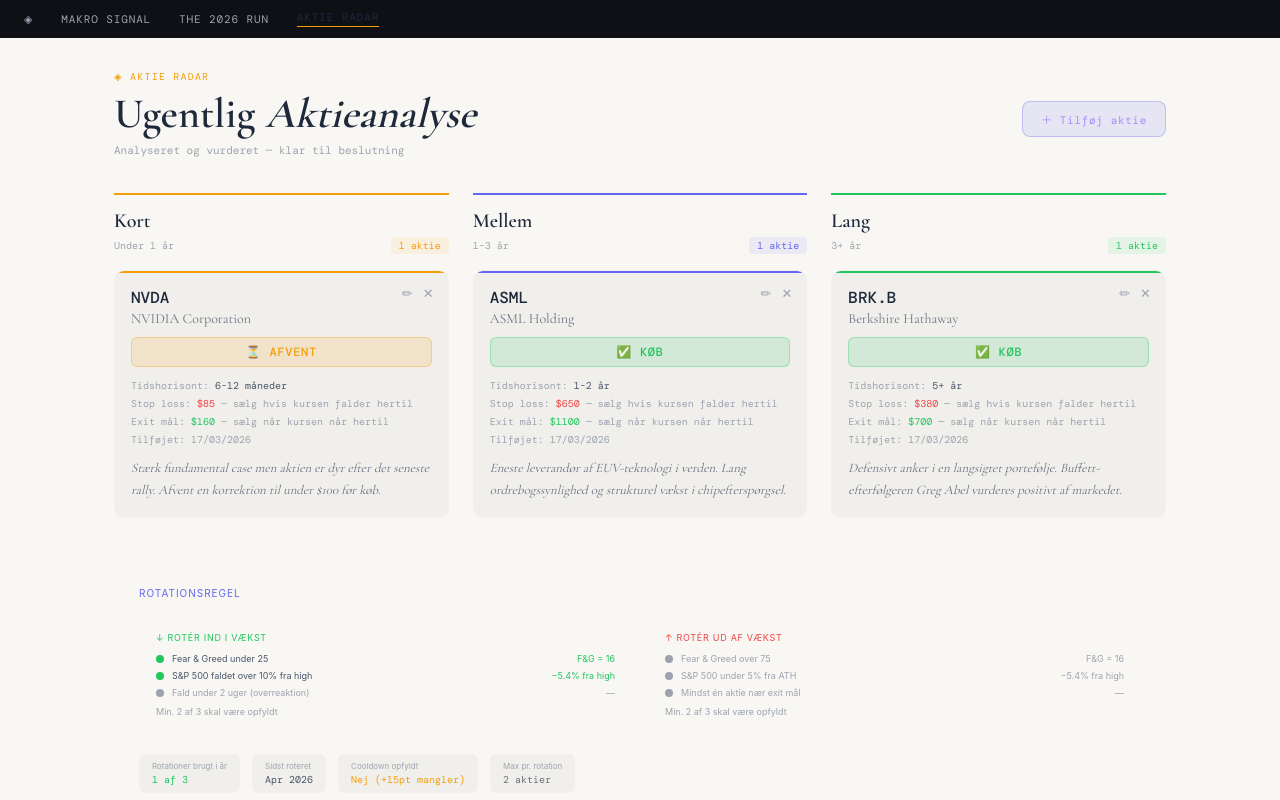
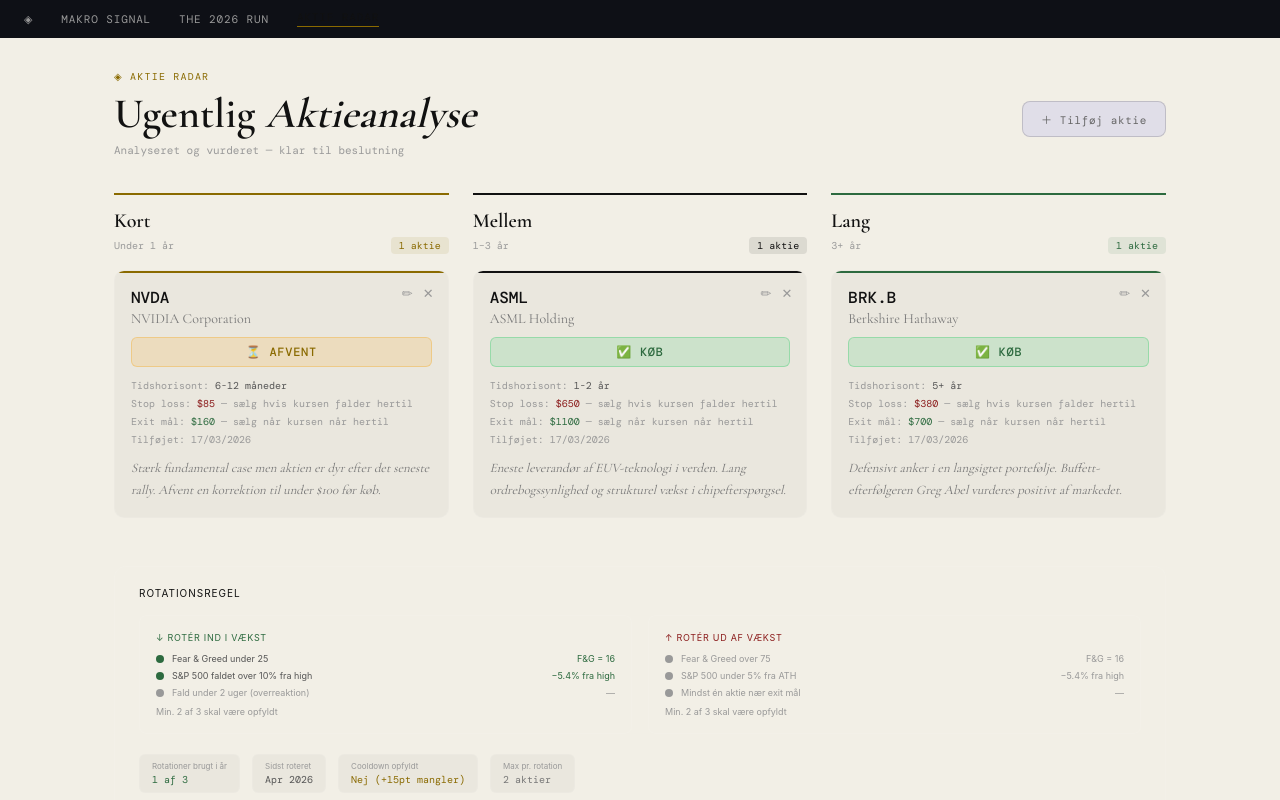
Before and after one commit to tsjbasj/makro-signal, a Next.js app: page /radar in a window 1280 px wide. Shown: the top 800 px of the page. Built offline with nearby package versions, Linux system fonts and the light colour scheme.

Commit message:
newspaper: radar colors

```diff
--- a/app/radar/page.tsx
+++ b/app/radar/page.tsx
@@ -66,21 +66,21 @@
 ]
 
 const DOM_CONFIG = {
-  KØB: { bg: 'rgba(34,197,94,0.15)', text: '#22c55e', border: 'rgba(34,197,94,0.3)', emoji: '✅' },
-  AFVENT: { bg: 'rgba(245,158,11,0.15)', text: '#f59e0b', border: 'rgba(245,158,11,0.3)', emoji: '⏳' },
-  SKIP: { bg: 'rgba(239,68,68,0.15)', text: '#ef4444', border: 'rgba(239,68,68,0.3)', emoji: '❌' },
+  KØB: { bg: 'rgba(34,197,94,0.15)', text: '#2d6a3f', border: 'rgba(34,197,94,0.3)', emoji: '✅' },
+  AFVENT: { bg: 'rgba(245,158,11,0.15)', text: '#8a6a00', border: 'rgba(245,158,11,0.3)', emoji: '⏳' },
+  SKIP: { bg: 'rgba(239,68,68,0.15)', text: '#8b1c1c', border: 'rgba(239,68,68,0.3)', emoji: '❌' },
 }
 
-const HORIZON_ACCENT = { kort: '#f59e0b', mellem: '#6366f1', lang: '#22c55e' }
+const HORIZON_ACCENT = { kort: '#8a6a00', mellem: '#111111', lang: '#2d6a3f' }
 
 /* ─── Navigation ─────────────────────────────────────── */
 function Nav() {
   return (
     <nav style={{ display: 'flex', alignItems: 'center', gap: 28, padding: '10px 24px', background: 'rgba(7,9,15,0.97)', borderBottom: '1px solid rgba(0,0,0,0.05)', fontFamily: 'var(--font-dm-mono)', fontSize: 11, letterSpacing: '0.08em', textTransform: 'uppercase', position: 'sticky', top: 0, zIndex: 100 }}>
-      <span style={{ color: '#9ca3af' }}>◈</span>
-      <Link href="/" style={{ color: '#9ca3af', textDecoration: 'none' }}>Makro Signal</Link>
-      <Link href="/portfolio" style={{ color: '#9ca3af', textDecoration: 'none' }}>The 2026 Run</Link>
-      <Link href="/radar" style={{ color: '#1e293b', textDecoration: 'none', borderBottom: '1px solid #f59e0b', paddingBottom: 2 }}>Aktie Radar</Link>
+      <span style={{ color: '#999999' }}>◈</span>
+      <Link href="/" style={{ color: '#999999', textDecoration: 'none' }}>Makro Signal</Link>
+      <Link href="/portfolio" style={{ color: '#999999', textDecoration: 'none' }}>The 2026 Run</Link>
+      <Link href="/radar" style={{ color: '#111111', textDecoration: 'none', borderBottom: '1px solid #8a6a00', paddingBottom: 2 }}>Aktie Radar</Link>
     </nav>
   )
 }
@@ -165,14 +165,14 @@
     border: '1px solid rgba(0,0,0,0.08)',
     borderRadius: 6,
     padding: '8px 12px',
-    color: '#1e293b',
+    color: '#111111',
     fontFamily: 'var(--font-dm-mono)',
     fontSize: 12,
     outline: 'none',
   }
   const lbl = {
     fontSize: 10,
-    color: '#9ca3af',
+    color: '#999999',
     letterSpacing: '0.08em',
     textTransform: 'uppercase' as const,
     marginBottom: 4,
@@ -183,13 +183,13 @@
 
   return (
     <div style={{ position: 'fixed', inset: 0, background: 'rgba(0,0,0,0.72)', zIndex: 200, display: 'flex', alignItems: 'center', justifyContent: 'center', padding: 16 }}>
-      <div style={{ background: '#f8f7f4', border: '1px solid rgba(0,0,0,0.08)', borderRadius: 12, padding: 28, width: '100%', maxWidth: 600, maxHeight: '90vh', overflowY: 'auto' }}>
+      <div style={{ background: '#f2efe6', border: '1px solid rgba(0,0,0,0.08)', borderRadius: 12, padding: 28, width: '100%', maxWidth: 600, maxHeight: '90vh', overflowY: 'auto' }}>
         {/* Header */}
         <div style={{ display: 'flex', justifyContent: 'space-between', alignItems: 'center', marginBottom: 24 }}>
           <span style={{ fontFamily: 'var(--font-cormorant)', fontSize: 22, fontWeight: 600 }}>
             {isEdit ? 'Rediger aktie' : 'Tilføj aktie'}
           </span>
-          <button onClick={onClose} style={{ background: 'none', border: 'none', color: '#9ca3af', cursor: 'pointer', fontSize: 20, lineHeight: 1 }}>✕</button>
+          <button onClick={onClose} style={{ background: 'none', border: 'none', color: '#999999', cursor: 'pointer', fontSize: 20, lineHeight: 1 }}>✕</button>
         </div>
 
         {/* AI search — only for new stocks */}
@@ -207,7 +207,7 @@
               <button
                 onClick={runAnalysis}
                 disabled={analysing}
-                style={{ background: 'rgba(99,102,241,0.2)', border: '1px solid rgba(99,102,241,0.3)', color: analysing ? '#9ca3af' : '#a78bfa', borderRadius: 6, padding: '8px 16px', fontFamily: 'var(--font-dm-mono)', fontSize: 11, cursor: analysing ? 'wait' : 'pointer', whiteSpace: 'nowrap' }}
+                style={{ background: 'rgba(0,0,0,0.10)', border: '1px solid rgba(0,0,0,0.15)', color: analysing ? '#999999' : '#666666', borderRadius: 6, padding: '8px 16px', fontFamily: 'var(--font-dm-mono)', fontSize: 11, cursor: analysing ? 'wait' : 'pointer', whiteSpace: 'nowrap' }}
               >
                 {analysing ? 'Analyserer…' : '🔍 Analysér'}
               </button>
@@ -282,10 +282,10 @@
         </div>
 
         <div style={{ display: 'flex', gap: 10, justifyContent: 'flex-end' }}>
-          <button onClick={onClose} style={{ background: 'none', border: '1px solid rgba(0,0,0,0.08)', color: '#9ca3af', borderRadius: 6, padding: '10px 20px', fontFamily: 'var(--font-dm-mono)', fontSize: 11, cursor: 'pointer' }}>
+          <button onClick={onClose} style={{ background: 'none', border: '1px solid rgba(0,0,0,0.08)', color: '#999999', borderRadius: 6, padding: '10px 20px', fontFamily: 'var(--font-dm-mono)', fontSize: 11, cursor: 'pointer' }}>
             Annuller
           </button>
-          <button onClick={handleSave} style={{ background: 'rgba(99,102,241,0.25)', border: '1px solid rgba(99,102,241,0.4)', color: '#a78bfa', borderRadius: 6, padding: '10px 20px', fontFamily: 'var(--font-dm-mono)', fontSize: 11, cursor: 'pointer' }}>
+          <button onClick={handleSave} style={{ background: 'rgba(0,0,0,0.12)', border: '1px solid rgba(0,0,0,0.18)', color: '#666666', borderRadius: 6, padding: '10px 20px', fontFamily: 'var(--font-dm-mono)', fontSize: 11, cursor: 'pointer' }}>
             Gem aktie
           </button>
         </div>
@@ -315,14 +315,14 @@
       <div style={{ padding: '14px 16px 16px' }}>
         {/* Edit / delete */}
         <div style={{ position: 'absolute', top: 14, right: 12, display: 'flex', gap: 6 }}>
-          <button onClick={onEdit} title="Rediger" style={{ background: 'none', border: 'none', color: '#9ca3af', cursor: 'pointer', fontSize: 13, padding: 2, lineHeight: 1 }}>✏</button>
-          <button onClick={onDelete} title="Slet" style={{ background: 'none', border: 'none', color: '#9ca3af', cursor: 'pointer', fontSize: 13, padding: 2, lineHeight: 1 }}>✕</button>
+          <button onClick={onEdit} title="Rediger" style={{ background: 'none', border: 'none', color: '#999999', cursor: 'pointer', fontSize: 13, padding: 2, lineHeight: 1 }}>✏</button>
+          <button onClick={onDelete} title="Slet" style={{ background: 'none', border: 'none', color: '#999999', cursor: 'pointer', fontSize: 13, padding: 2, lineHeight: 1 }}>✕</button>
         </div>
 
         {/* Ticker + name */}
         <div style={{ marginBottom: 10, paddingRight: 48 }}>
-          <span style={{ fontFamily: 'var(--font-dm-mono)', fontSize: 16, fontWeight: 500, color: '#1e293b' }}>{stock.ticker}</span>
-          <div style={{ fontFamily: 'var(--font-cormorant)', fontSize: 14, color: '#6b7280', marginTop: 2 }}>{stock.name}</div>
+          <span style={{ fontFamily: 'var(--font-dm-mono)', fontSize: 16, fontWeight: 500, color: '#111111' }}>{stock.ticker}</span>
+          <div style={{ fontFamily: 'var(--font-cormorant)', fontSize: 14, color: '#777777', marginTop: 2 }}>{stock.name}</div>
         </div>
 
         {/* DOM badge */}
@@ -333,27 +333,27 @@
         {/* Data rows */}
         <div style={{ fontFamily: 'var(--font-dm-mono)', fontSize: 10, display: 'flex', flexDirection: 'column', gap: 5, marginBottom: 12 }}>
           <div>
-            <span style={{ color: '#9ca3af' }}>Tidshorisont: </span>
-            <span style={{ color: '#4a5568' }}>{stock.horizonText}</span>
+            <span style={{ color: '#999999' }}>Tidshorisont: </span>
+            <span style={{ color: '#555555' }}>{stock.horizonText}</span>
           </div>
           <div>
-            <span style={{ color: '#9ca3af' }}>Stop loss: </span>
-            <span style={{ color: '#ef4444' }}>${stock.stopLoss}</span>
-            <span style={{ color: '#9ca3af' }}> — sælg hvis kursen falder hertil</span>
+            <span style={{ color: '#999999' }}>Stop loss: </span>
+            <span style={{ color: '#8b1c1c' }}>${stock.stopLoss}</span>
+            <span style={{ color: '#999999' }}> — sælg hvis kursen falder hertil</span>
           </div>
           <div>
-            <span style={{ color: '#9ca3af' }}>Exit mål: </span>
-            <span style={{ color: '#22c55e' }}>${stock.exitTarget}</span>
-            <span style={{ color: '#9ca3af' }}> — sælg når kursen når hertil</span>
+            <span style={{ color: '#999999' }}>Exit mål: </span>
+            <span style={{ color: '#2d6a3f' }}>${stock.exitTarget}</span>
+            <span style={{ color: '#999999' }}> — sælg når kursen når hertil</span>
           </div>
           <div>
-            <span style={{ color: '#9ca3af' }}>Tilføjet: </span>
-            <span style={{ color: '#9ca3af' }}>{stock.addedDate}</span>
+            <span style={{ color: '#999999' }}>Tilføjet: </span>
+            <span style={{ color: '#999999' }}>{stock.addedDate}</span>
           </div>
         </div>
 
         {/* Reason */}
-        <p style={{ fontFamily: 'var(--font-cormorant)', fontStyle: 'italic', fontSize: 13, color: '#6b7280', lineHeight: 1.65, margin: 0 }}>
+        <p style={{ fontFamily: 'var(--font-cormorant)', fontStyle: 'italic', fontSize: 13, color: '#777777', lineHeight: 1.65, margin: 0 }}>
           {stock.reason}
         </p>
       </div>
@@ -408,26 +408,26 @@
   ]
 
   return (
-    <div style={{ minHeight: '100vh', background: '#f8f7f4' }}>
+    <div style={{ minHeight: '100vh', background: '#f2efe6' }}>
       <Nav />
 
       <div style={{ maxWidth: 1100, margin: '0 auto', padding: '32px 24px 0' }}>
         {/* Page header */}
-        <div style={{ fontFamily: 'var(--font-dm-mono)', fontSize: 10, color: '#f59e0b', letterSpacing: '0.12em', marginBottom: 8 }}>
+        <div style={{ fontFamily: 'var(--font-dm-mono)', fontSize: 10, color: '#8a6a00', letterSpacing: '0.12em', marginBottom: 8 }}>
           ◈ AKTIE RADAR
         </div>
         <div style={{ display: 'flex', justifyContent: 'space-between', alignItems: 'flex-end', flexWrap: 'wrap', gap: 12, marginBottom: 6 }}>
-          <h1 style={{ fontFamily: 'var(--font-cormorant)', fontSize: 42, fontWeight: 600, color: '#1e293b', margin: 0, lineHeight: 1.1 }}>
+          <h1 style={{ fontFamily: 'var(--font-cormorant)', fontSize: 42, fontWeight: 600, color: '#111111', margin: 0, lineHeight: 1.1 }}>
             Ugentlig <em>Aktieanalyse</em>
           </h1>
           <button
             onClick={openAdd}
-            style={{ background: 'rgba(99,102,241,0.12)', border: '1px solid rgba(99,102,241,0.3)', color: '#a78bfa', borderRadius: 8, padding: '9px 18px', fontFamily: 'var(--font-dm-mono)', fontSize: 11, cursor: 'pointer', letterSpacing: '0.06em' }}
+            style={{ background: 'rgba(99,102,241,0.12)', border: '1px solid rgba(0,0,0,0.15)', color: '#666666', borderRadius: 8, padding: '9px 18px', fontFamily: 'var(--font-dm-mono)', fontSize: 11, cursor: 'pointer', letterSpacing: '0.06em' }}
           >
             ＋ Tilføj aktie
           </button>
         </div>
-        <div style={{ fontFamily: 'var(--font-dm-mono)', fontSize: 11, color: '#9ca3af', marginBottom: 36 }}>
+        <div style={{ fontFamily: 'var(--font-dm-mono)', fontSize: 11, color: '#999999', marginBottom: 36 }}>
           Analyseret og vurderet — klar til beslutning
         </div>
 
@@ -439,11 +439,11 @@
               <div key={col.key}>
                 {/* Column header */}
                 <div style={{ borderTop: '2px solid ' + col.accent, paddingTop: 14, marginBottom: 16 }}>
-                  <div style={{ fontFamily: 'var(--font-cormorant)', fontSize: 20, fontWeight: 600, color: '#1e293b', marginBottom: 4 }}>
+                  <div style={{ fontFamily: 'var(--font-cormorant)', fontSize: 20, fontWeight: 600, color: '#111111', marginBottom: 4 }}>
                     {col.label}
                   </div>
                   <div style={{ display: 'flex', justifyContent: 'space-between', alignItems: 'center' }}>
-                    <span style={{ fontFamily: 'var(--font-dm-mono)', fontSize: 10, color: '#9ca3af' }}>{col.sub}</span>
+                    <span style={{ fontFamily: 'var(--font-dm-mono)', fontSize: 10, color: '#999999' }}>{col.sub}</span>
                     <span style={{ fontFamily: 'var(--font-dm-mono)', fontSize: 10, color: col.accent, background: col.accent + '18', padding: '2px 8px', borderRadius: 4 }}>
                       {colStocks.length} {colStocks.length === 1 ? 'aktie' : 'aktier'}
                     </span>
@@ -453,7 +453,7 @@
                 {/* Cards */}
                 <div style={{ display: 'flex', flexDirection: 'column', gap: 12 }}>
                   {colStocks.length === 0 ? (
-                    <div style={{ fontFamily: 'var(--font-dm-mono)', fontSize: 11, color: '#9ca3af', textAlign: 'center', padding: '28px 0', border: '1px dashed rgba(255,255,255,0.06)', borderRadius: 8 }}>
+                    <div style={{ fontFamily: 'var(--font-dm-mono)', fontSize: 11, color: '#999999', textAlign: 'center', padding: '28px 0', border: '1px dashed rgba(255,255,255,0.06)', borderRadius: 8 }}>
                       Ingen aktier endnu
                     </div>
                   ) : (
@@ -475,54 +475,54 @@
 
                 {/* ── ROTATIONSREGEL ──────────────────────────────────────── */}
         <div style={{ background: 'rgba(255,255,255,0.02)', border: '1px solid rgba(255,255,255,0.06)', borderRadius: 12, padding: '20px 24px', marginTop: 16 }}>
-          <div style={{ fontSize: 10, color: '#6366f1', letterSpacing: '0.1em', marginBottom: 16 }}>ROTATIONSREGEL</div>
+          <div style={{ fontSize: 10, color: '#111111', letterSpacing: '0.1em', marginBottom: 16 }}>ROTATIONSREGEL</div>
 
           <div style={{ display: 'grid', gridTemplateColumns: '1fr 1fr', gap: 16, marginBottom: 20 }}>
             {/* Rotér IND */}
             <div style={{ background: 'rgba(255,255,255,0.02)', border: '1px solid rgba(255,255,255,0.06)', borderRadius: 8, padding: 16 }}>
-              <div style={{ fontSize: 9, color: '#22c55e', letterSpacing: '0.08em', marginBottom: 10 }}>↓ ROTÉR IND I VÆKST</div>
+              <div style={{ fontSize: 9, color: '#2d6a3f', letterSpacing: '0.08em', marginBottom: 10 }}>↓ ROTÉR IND I VÆKST</div>
               {[
                 { label: 'Fear & Greed under 25', active: true, value: 'F&G = 16' },
                 { label: 'S&P 500 faldet over 10% fra high', active: true, value: '−5.4% fra high' },
                 { label: 'Fald under 2 uger (overreaktion)', active: false, value: '—' },
               ].map((c, i) => (
                 <div key={i} style={{ display: 'flex', alignItems: 'center', gap: 8, marginBottom: 6 }}>
-                  <div style={{ width: 8, height: 8, borderRadius: '50%', background: c.active ? '#22c55e' : '#9ca3af', flexShrink: 0 }} />
-                  <span style={{ fontSize: 9, color: c.active ? '#4a5568' : '#9ca3af', flex: 1 }}>{c.label}</span>
-                  <span style={{ fontSize: 9, color: c.active ? '#22c55e' : '#9ca3af' }}>{c.value}</span>
+                  <div style={{ width: 8, height: 8, borderRadius: '50%', background: c.active ? '#2d6a3f' : '#999999', flexShrink: 0 }} />
+                  <span style={{ fontSize: 9, color: c.active ? '#555555' : '#999999', flex: 1 }}>{c.label}</span>
+                  <span style={{ fontSize: 9, color: c.active ? '#2d6a3f' : '#999999' }}>{c.value}</span>
                 </div>
               ))}
-              <div style={{ fontSize: 9, color: '#9ca3af', marginTop: 8 }}>Min. 2 af 3 skal være opfyldt</div>
+              <div style={{ fontSize: 9, color: '#999999', marginTop: 8 }}>Min. 2 af 3 skal være opfyldt</div>
             </div>
 
             {/* Rotér UD */}
             <div style={{ background: 'rgba(255,255,255,0.02)', border: '1px solid rgba(255,255,255,0.06)', borderRadius: 8, padding: 16 }}>
-              <div style={{ fontSize: 9, color: '#ef4444', letterSpacing: '0.08em', marginBottom: 10 }}>↑ ROTÉR UD AF VÆKST</div>
+              <div style={{ fontSize: 9, color: '#8b1c1c', letterSpacing: '0.08em', marginBottom: 10 }}>↑ ROTÉR UD AF VÆKST</div>
               {[
                 { label: 'Fear & Greed over 75', active: false, value: 'F&G = 16' },
                 { label: 'S&P 500 under 5% fra ATH', active: false, value: '−5.4% fra high' },
                 { label: 'Mindst én aktie nær exit mål', active: false, value: '—' },
               ].map((c, i) => (
                 <div key={i} style={{ display: 'flex', alignItems: 'center', gap: 8, marginBottom: 6 }}>
-                  <div style={{ width: 8, height: 8, borderRadius: '50%', background: c.active ? '#22c55e' : '#9ca3af', flexShrink: 0 }} />
-                  <span style={{ fontSize: 9, color: c.active ? '#4a5568' : '#9ca3af', flex: 1 }}>{c.label}</span>
-                  <span style={{ fontSize: 9, color: c.active ? '#22c55e' : '#9ca3af' }}>{c.value}</span>
+                  <div style={{ width: 8, height: 8, borderRadius: '50%', background: c.active ? '#2d6a3f' : '#999999', flexShrink: 0 }} />
+                  <span style={{ fontSize: 9, color: c.active ? '#555555' : '#999999', flex: 1 }}>{c.label}</span>
+                  <span style={{ fontSize: 9, color: c.active ? '#2d6a3f' : '#999999' }}>{c.value}</span>
                 </div>
               ))}
-              <div style={{ fontSize: 9, color: '#9ca3af', marginTop: 8 }}>Min. 2 af 3 skal være opfyldt</div>
+              <div style={{ fontSize: 9, color: '#999999', marginTop: 8 }}>Min. 2 af 3 skal være opfyldt</div>
             </div>
           </div>
 
           {/* Status bar */}
           <div style={{ display: 'flex', gap: 12, flexWrap: 'wrap', marginBottom: 16 }}>
             {[
-              { label: 'Rotationer brugt i år', value: '1 af 3', color: '#22c55e' },
-              { label: 'Sidst roteret', value: 'Apr 2026', color: '#4a5568' },
-              { label: 'Cooldown opfyldt', value: 'Nej (+15pt mangler)', color: '#f59e0b' },
-              { label: 'Max pr. rotation', value: '2 aktier', color: '#6b7280' },
+              { label: 'Rotationer brugt i år', value: '1 af 3', color: '#2d6a3f' },
+              { label: 'Sidst roteret', value: 'Apr 2026', color: '#555555' },
+              { label: 'Cooldown opfyldt', value: 'Nej (+15pt mangler)', color: '#8a6a00' },
+              { label: 'Max pr. rotation', value: '2 aktier', color: '#777777' },
             ].map((s, i) => (
               <div key={i} style={{ background: 'rgba(0,0,0,0.03)', border: '1px solid rgba(255,255,255,0.07)', borderRadius: 6, padding: '6px 12px' }}>
-                <div style={{ fontSize: 8, color: '#9ca3af', marginBottom: 2 }}>{s.label}</div>
+                <div style={{ fontSize: 8, color: '#999999', marginBottom: 2 }}>{s.label}</div>
                 <div style={{ fontSize: 10, color: s.color, fontFamily: 'var(--font-dm-mono)' }}>{s.value}</div>
               </div>
             ))}
@@ -530,12 +530,12 @@
 
           {/* Aktuel rotation */}
           <div style={{ background: 'rgba(34,197,94,0.05)', border: '1px solid rgba(34,197,94,0.15)', borderRadius: 8, padding: '10px 14px', marginBottom: 14 }}>
-            <div style={{ fontSize: 9, color: '#22c55e', marginBottom: 4 }}>◈ AKTUEL ROTATION — APRIL 2026</div>
-            <div style={{ fontSize: 10, color: '#4a5568' }}>NU + DLO købt som rotationskøb under Extreme Fear (Fear & Greed = 16)</div>
+            <div style={{ fontSize: 9, color: '#2d6a3f', marginBottom: 4 }}>◈ AKTUEL ROTATION — APRIL 2026</div>
+            <div style={{ fontSize: 10, color: '#555555' }}>NU + DLO købt som rotationskøb under Extreme Fear (Fear & Greed = 16)</div>
           </div>
 
           {/* Regler */}
-          <div style={{ fontSize: 9, color: '#9ca3af', lineHeight: 1.7 }}>
+          <div style={{ fontSize: 9, color: '#999999', lineHeight: 1.7 }}>
             {[
               'Max 2 aktier per rotation · Max 3 rotationer per år',
               'Cooldown: F&G skal stige +15 point siden sidste rotation',
@@ -550,7 +550,7 @@
 
 
 {/* Footer */}
-        <div style={{ textAlign: 'center', fontFamily: 'var(--font-dm-mono)', fontSize: 9, color: '#9ca3af', letterSpacing: '0.06em', paddingBottom: 40 }}>
+        <div style={{ textAlign: 'center', fontFamily: 'var(--font-dm-mono)', fontSize: 9, color: '#999999', letterSpacing: '0.06em', paddingBottom: 40 }}>
           ANALYSER BASERET PÅ AI-RESEARCH · IKKE FINANSIEL RÅDGIVNING · OPDATERES UGENTLIGT
         </div>
       </div>
```
